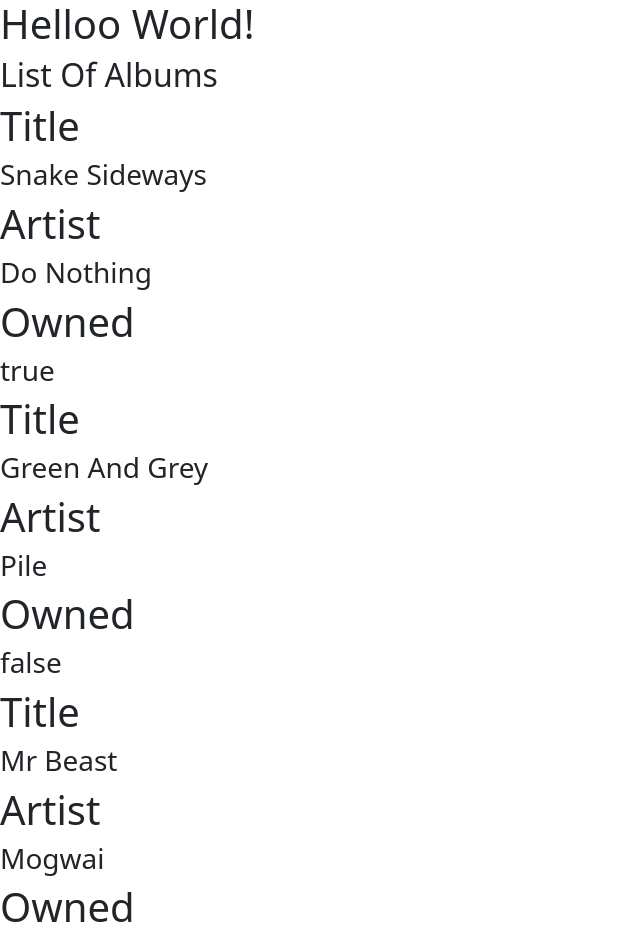
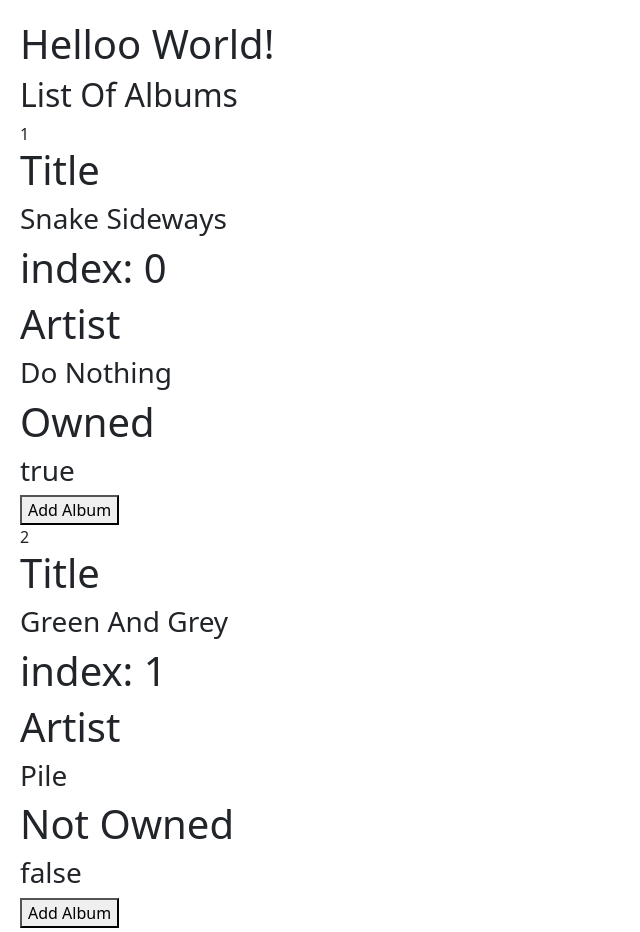
Before and after one commit to Davey-H-7/angularPractice, an Angular app: page / in a window 1280 px wide. Shown: the top 932 px of the page, without its empty margins (0-640 px from the left). Built offline with nearby package versions, Linux system fonts and the light colour scheme.

Commit message:
practicing with directives and templates

```diff
--- a/src/app/album/album.component.html
+++ b/src/app/album/album.component.html
@@ -1,8 +1,20 @@
 <h1>Title</h1>
 <h3>{{details.title}}</h3>
+<h1> index: {{index}}</h1>
 
 <h1>Artist</h1>
 <h3>{{details.artist}}</h3>
 
-<h1>Owned</h1>
-<h3 (click)="ownedClicked()">{{details.owned}}</h3>
+<div *ngIf ="details.owned == true; then owned else notOwned"></div>
+
+    <ng-template #owned>
+        <h1>Owned</h1>
+        <h3 (click)="ownedClicked()">{{details.owned}}</h3>
+    </ng-template>
+
+    <ng-template #notOwned>
+        <h1>Not Owned</h1>
+        <h3 (click)="ownedClicked()">{{details.owned}}</h3>
+    </ng-template>
+
+<button (click)="addClicked()"> Add Album</button>
--- a/src/app/album/album.component.ts
+++ b/src/app/album/album.component.ts
@@ -1,18 +1,25 @@
+import { CommonModule, NgIf, NgTemplateOutlet } from '@angular/common';
 import { Component, EventEmitter, Input, Output } from '@angular/core';
 
 @Component({
   selector: 'app-album',
   standalone: true,
-  imports: [],
+  imports: [CommonModule],
   templateUrl: './album.component.html',
   styleUrl: './album.component.css'
 })
 
 export class AlbumComponent {
   @Input() details:any;
+  @Input() index:any;
   @Output() ownedEvent = new EventEmitter();
+  @Output() add = new EventEmitter();
 
   ownedClicked(){
     this.ownedEvent.emit(this.details.id)
   }
+
+  addClicked(){
+    this.add.emit()
+  }
 }
--- a/src/app/albums-service.service.ts
+++ b/src/app/albums-service.service.ts
@@ -3,6 +3,8 @@ import { Injectable } from '@angular/core';
 @Injectable({
   providedIn: 'root'
 })
+
+
 export class AlbumsServiceService {
 
   constructor() { }
--- a/src/app/albums/albums.component.ts
+++ b/src/app/albums/albums.component.ts
@@ -85,8 +85,9 @@ import { CommonModule } from '@angular/common';
     imports: [AlbumComponent, CommonModule],
     template: `
     <h2>{{title}}</h2>
-    <div *ngFor="let album of albums">
-    <app-album [details] ="album" (ownedEvent)="updateOwned($event)"/>
+    <!-- //index can also be first, odd,even etc -->
+    <div *ngFor="let album of albums; index as i">
+    {{i+1}}<app-album [details] ="album" [index]="i" (ownedEvent)="updateOwned($event)" (add) ="onAdd()"/>
     </div>
     `
 })
@@ -103,4 +104,8 @@ export class AlbumsComponent {
     updateOwned(id:number){
       this.albums[id-1].owned = !this.albums[id-1].owned
     }
+
+    onAdd(){
+        this.albums.push({id: 5, title: "Happy Atmosphere", artist: "Russ Abbott", owned:false})
+    }
 }
--- a/src/styles.css
+++ b/src/styles.css
@@ -1,2 +1,6 @@
 /* You can add global styles to this file, and also import other style files */
 @import "bootstrap/dist/css/bootstrap.css";
+
+body {
+    padding:20px;
+}
```
